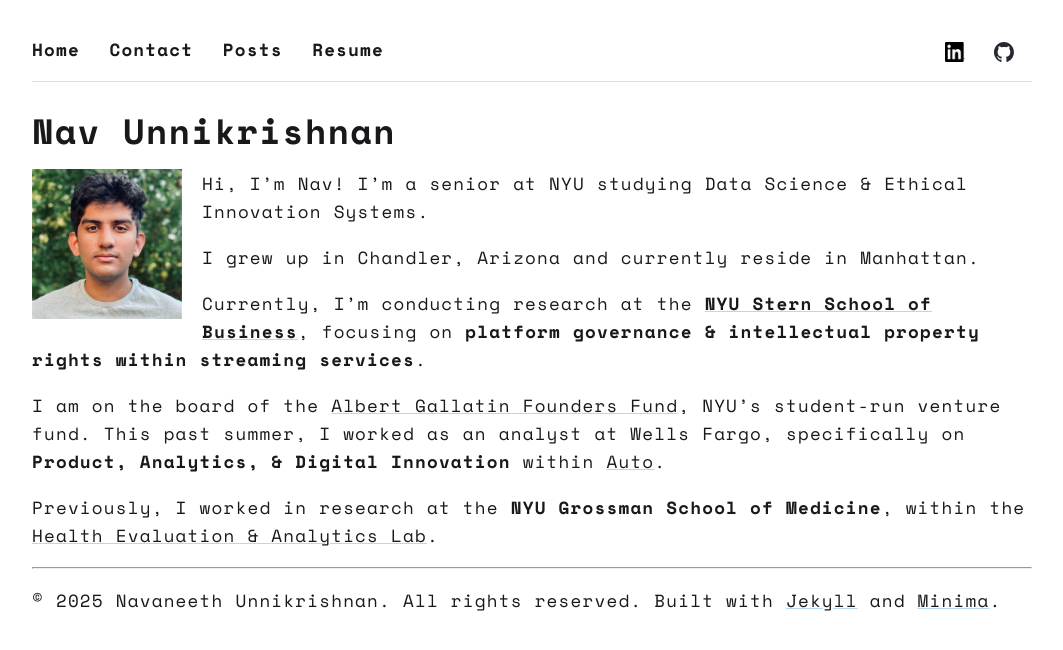
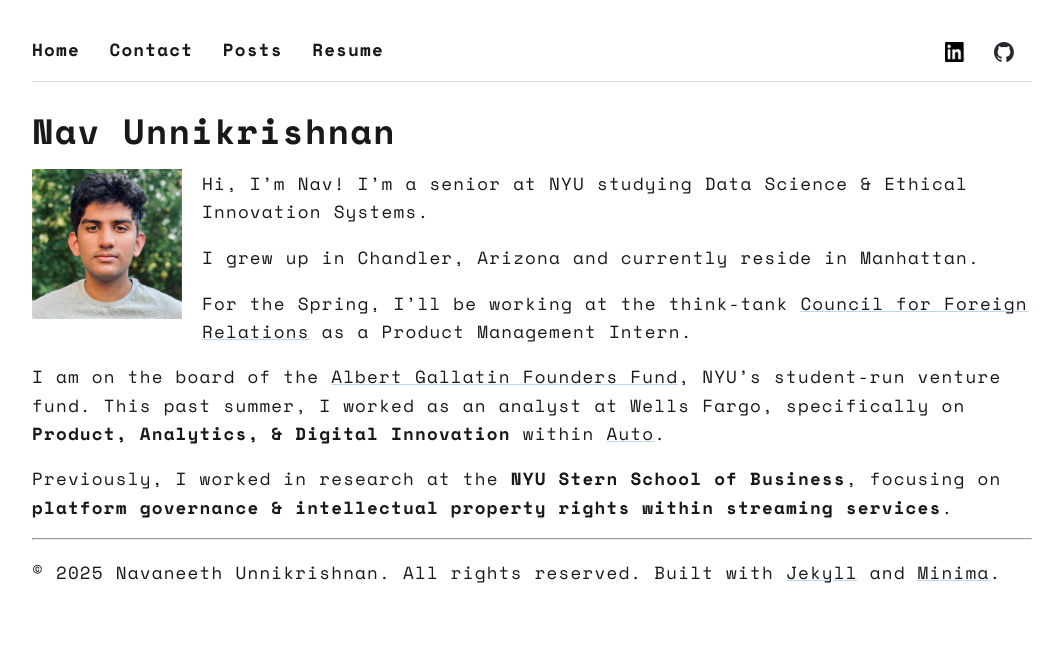
Before and after one commit to navunni/navunni.github.io, a Jekyll site: the page built from index.md, in a window 1280 px wide. Shown: the top 650 px of the page, without its empty margins (108-1171 px from the left). Built offline with Jekyll 4.4.1, drawn with Linux system fonts in a browser that asks for light colours.

Commit message:
changed bio slightly.

```diff
--- a/index.md
+++ b/index.md
@@ -11,8 +11,8 @@
 
 I grew up in Chandler, Arizona and currently reside in Manhattan.
 
-Currently, I'm conducting research at the [**NYU Stern School of Business**](https://www.stern.nyu.edu/experience-stern/about/departments-centers-initiatives/academic-departments/tops), focusing on **platform governance & intellectual property rights within streaming services**.
+For the Spring, I'll be working at the think-tank [Council for Foreign Relations](https://www.cfr.org/) as a Product Management Intern.
 
 I am on the board of the [Albert Gallatin Founders Fund](https://forms.gallatin.nyu.edu/node/782), NYU's student-run venture fund. This past summer, I worked as an analyst at Wells Fargo, specifically on **Product, Analytics, & Digital Innovation** within [Auto](https://www.wellsfargo.com/auto-loans/).
 
-Previously, I worked in research at the **NYU Grossman School of Medicine**, within the [Health Evaluation & Analytics Lab](https://med.nyu.edu/departments-institutes/population-health/divisions-sections-centers/health-behavior/section-health-choice-policy-evaluation/research/health-evaluation-analytics-lab).
+Previously, I worked in research at the **NYU Stern School of Business**, focusing on **platform governance & intellectual property rights within streaming services**.
```
